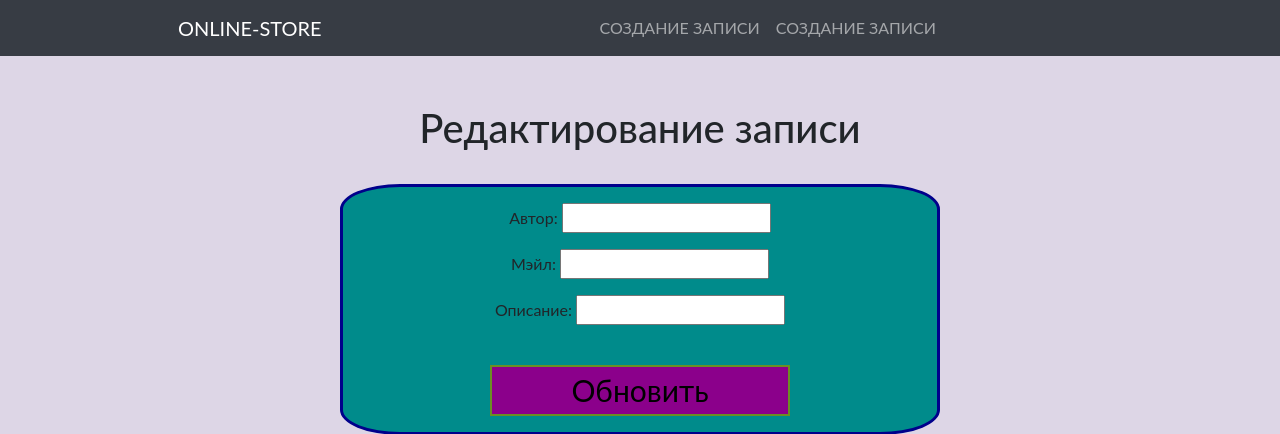
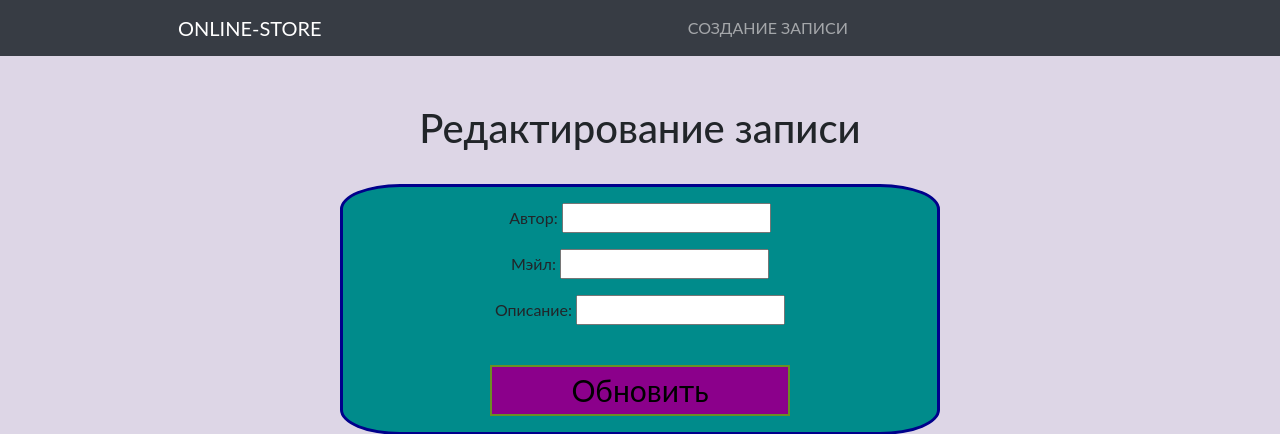
Before and after one commit to PandoraGrims/KW_guest_book, a Django app: template source/webapp/templates/book_update.html in a window 1280 px wide. Shown: the top 434 px of the page. Run offline with Django 4.2, Linux system fonts and the light colour scheme; the template is opened without the code that fills it: values that come from a table or form of the project are taken from there, others are empty.

Commit message:
Исправил мелкие недоработки

```diff
--- a/source/webapp/templates/book_update.html
+++ b/source/webapp/templates/book_update.html
@@ -2,9 +2,6 @@
 {% block link %}
     <li class="nav-item">
         <a class="nav-link" href="{% url "book_create" %}">Создание записи</a>
-    </li>
-    <li class="nav-item">
-        <a class="nav-link" href="{% url "book_delete" %}">Создание записи</a>
     </li>
 {% endblock %}
 {% block title %}Редактирование записи{% endblock %}
```
Also changed, not shown: source/webapp/templates/index.html (+6 -4 lines).
